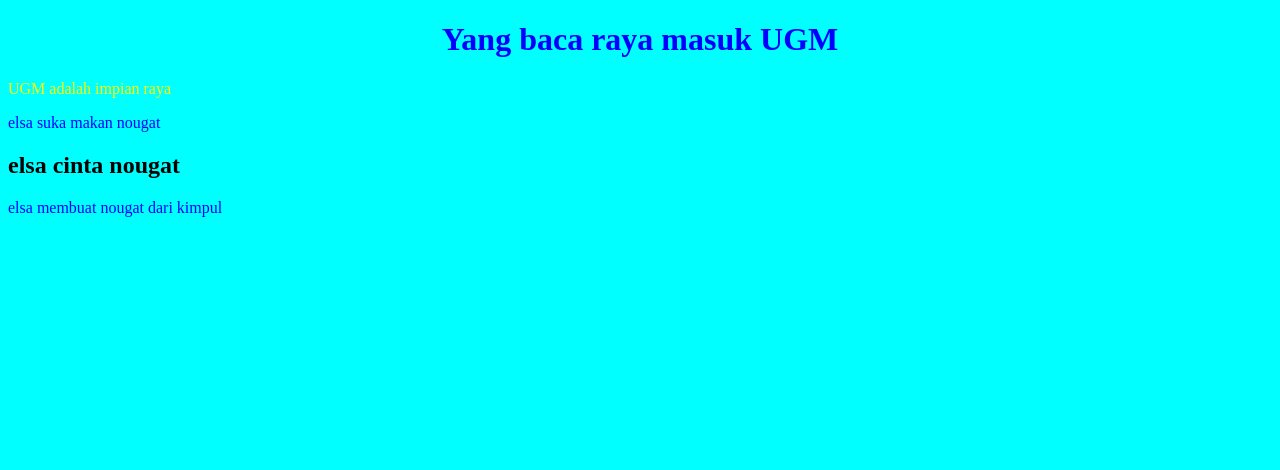
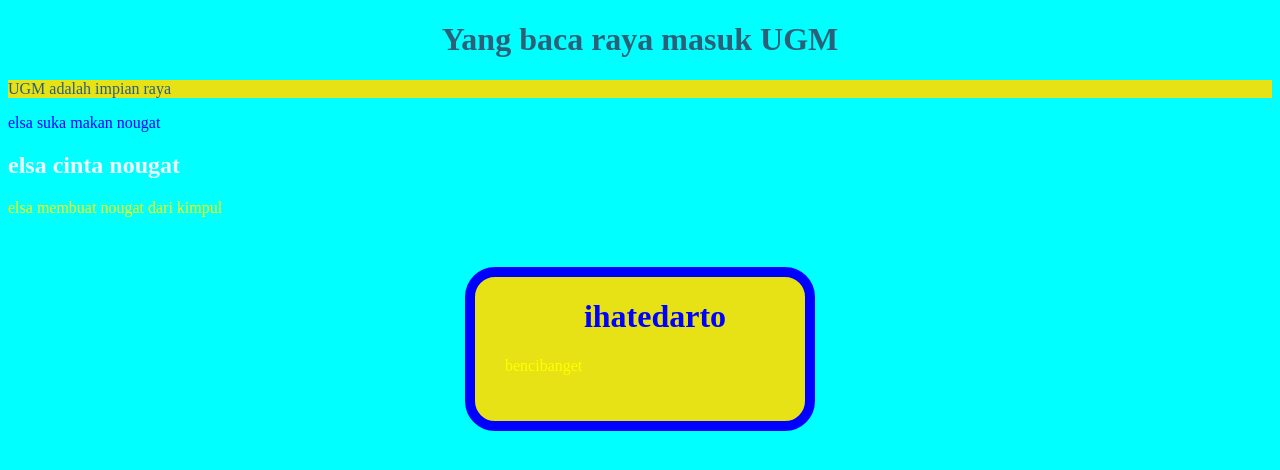
Before and after one commit to rayya-bip/newminiprojectt, a plain HTML site: page index.html in a window 1280 px wide. Drawn offline with Linux system fonts and the light colour scheme.

Commit message:
first commit

```diff
--- a/index.html
+++ b/index.html
@@ -9,11 +9,18 @@
 </head>
 <body>
     <h1>Yang baca raya masuk UGM</h1>
-    <p>UGM adalah impian raya</p>
+    <p class="paragraf">UGM adalah impian raya</p>
 
         <p style="color: blue;">elsa suka makan nougat</p>
         <h2>elsa cinta nougat</h2>
-    <p style="color:blue;">elsa membuat nougat dari kimpul</p>
+    <p id="second>">elsa membuat nougat dari kimpul</p>
+
+
+    <div class="card">
+        <h1 class="judulcard">ihatedarto</h1>
+        <p>bencibanget</p>
+    </div>
+    <!-- <button>detail</button> -->
 
     </body>
 </html>
--- a/style.css
+++ b/style.css
@@ -4,11 +4,16 @@
 }
 h1
 {
-    color:blue;
+    color:#2c6078;
     text-align:center;
 }
 p{
     color:green;
+}
+    .paragraf{
+        color:#2c6078;
+        background:#e6e215;
+    }
 
 }
 h2{
@@ -18,3 +23,20 @@
 P{
     color:yellow;
 }
+
+.judulcard{
+    color:blue;
+}
+.card{
+    width: 300px;
+    background-color:#e6e215;
+    border: 10px solid blue;
+    border-radius: 30px;
+    /* berikan pandding 30px */
+    margin: 50px auto;
+
+    /* berikan padding 30px */
+    padding-left: 30px;
+    padding-bottom: 30px;
+
+}
```
